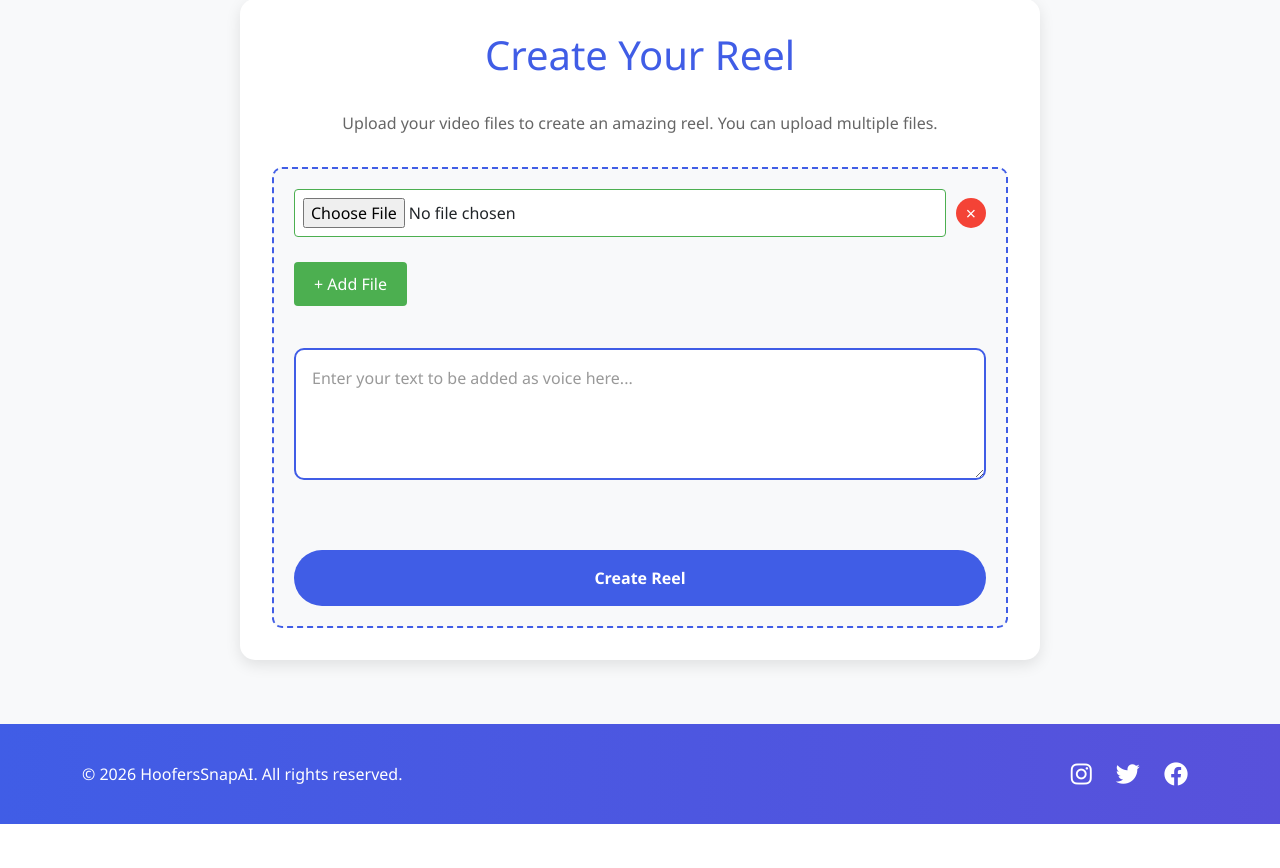
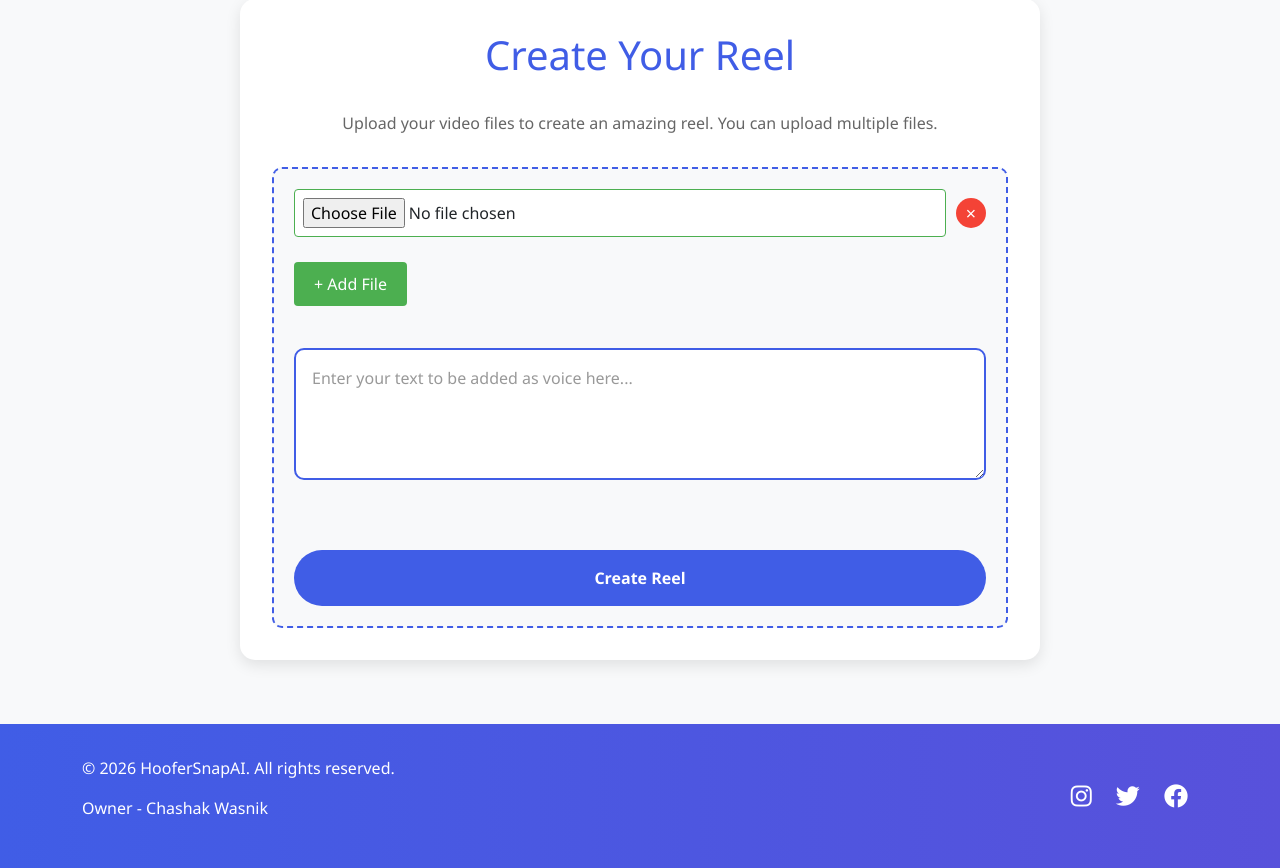
Before and after one commit to chashak20/AI-Reel-Generator, a Flask app: page /create in a window 1280 px wide. Shown: the part 143-1011 px from the top of the page. Before the commit the page ends 967 px from the top, so only its background shows below. Run offline with Flask 3, Linux system fonts and the light colour scheme.

Commit message:
Adding owner name

```diff
--- a/templates/base.html
+++ b/templates/base.html
@@ -40,11 +40,12 @@
         <div class="container">
             <div class="footer-content">
                 <div class="copyright">
-                    © 2026 HoofersSnapAI. All rights reserved.
+                   <p>© 2026 HooferSnapAI. All rights reserved.</p>
+                   <p>Owner - Chashak Wasnik</p>
 
                 </div>
                 <div class="social-links">
-                    <a href="https://instagram.com/codewithharry" target="_blank"><i class="fab fa-instagram"></i></a>
+                    <a href="https://www.instagram.com/hoofers.aus/" target="_blank"><i class="fab fa-instagram"></i></a>
                     <a href="#"><i class="fab fa-twitter"></i></a>
                     <a href="#"><i class="fab fa-facebook"></i></a>
                 </div>
```
